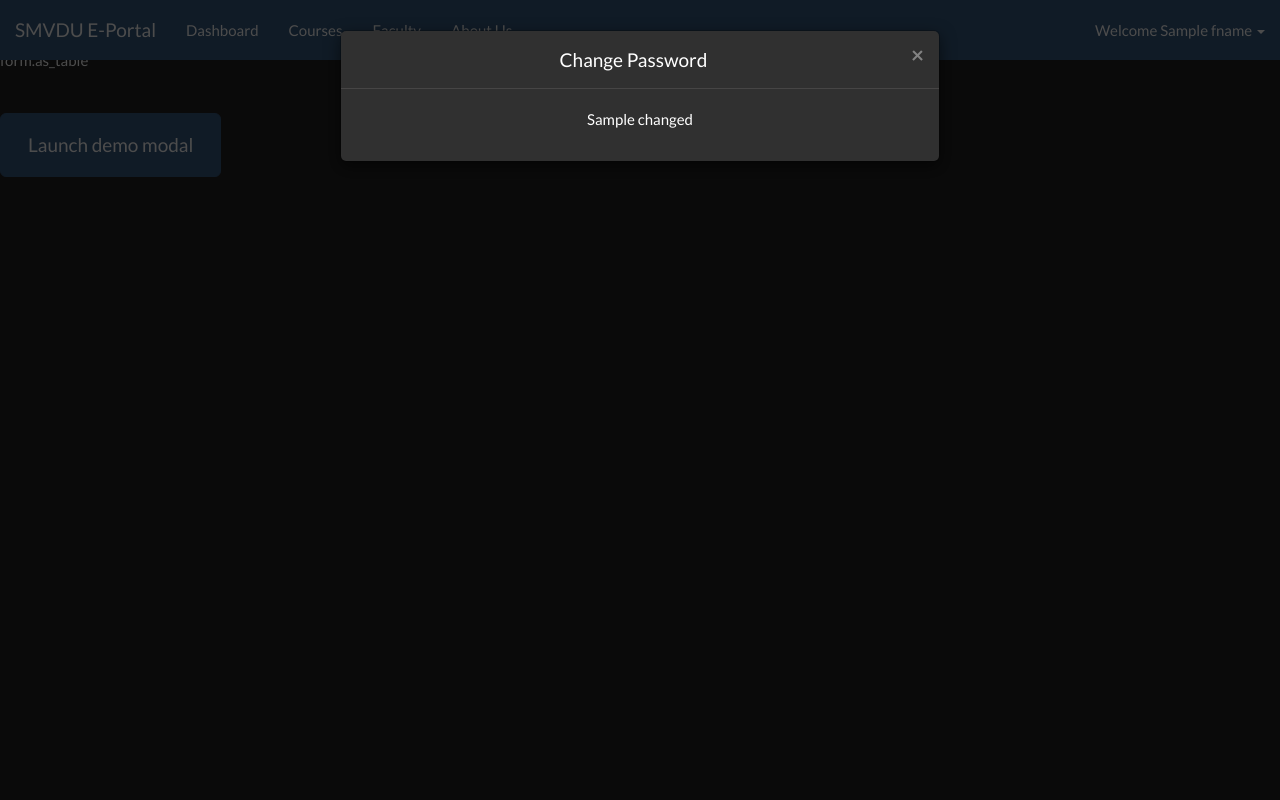
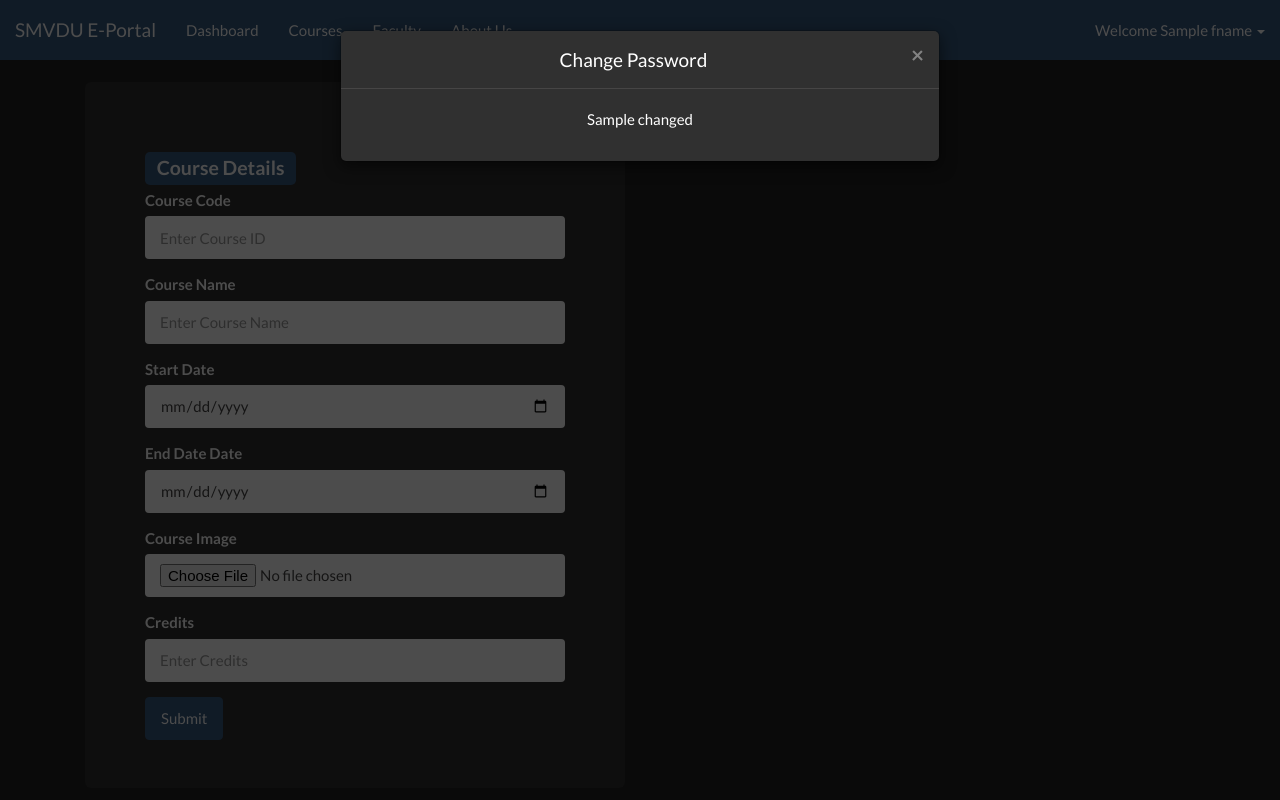
Before and after one commit to mohandutt134/eportal, a Django app: template template/course.html in a window 1280 px wide. Run offline with Django 3.2, Linux system fonts and the light colour scheme; the template is opened without the code that fills it: most values are stand-ins (such as "Sample title", 1, 10 or a date in 2020); parts of the project's set-up code (start-up, migrations or seed data) failed here and were passed over; some libraries are stand-ins or nearby versions.

Commit message:
course_error

```diff
--- a/smvdu_portal/settings.py
+++ b/smvdu_portal/settings.py
@@ -37,6 +37,8 @@ INSTALLED_APPS = (
     'django.contrib.messages',
     'django.contrib.staticfiles',
     'student',
+    'course',
+
 )
 
 MIDDLEWARE_CLASSES = (
--- a/smvdu_portal/urls.py
+++ b/smvdu_portal/urls.py
@@ -8,7 +8,7 @@ urlpatterns = patterns('',
     url(r'^index$', 'student.views.home', name='home'),
     # url(r'^blog/', include('blog.urls')),
      url(r'^login$', 'student.views.login', name='login'),
-     url(r'^courses$', 'student.views.courses', name='courses'),
+     url(r'^course$', 'course.views.course', name='courses'),
     url(r'^admin/', include(admin.site.urls)),
     url(r'^faculty$', 'student.views.faculty', name='faculty'),
     url(r'^about$', 'smvdu_portal.views.about', name='about'),
--- a/static/css/home.css
+++ b/static/css/home.css
@@ -113,3 +113,7 @@ overflow: visible !important;
 
 .datefield input#year { width:2.5em; }
 .datefield input:focus { outline:none; }
+
+.bg-white {
+    background-color: #ffffff;
+}
--- a/template/base.html
+++ b/template/base.html
@@ -108,10 +108,6 @@
         <p class="text-center" >&#128522; <a href="www.smvdu.net.in" style="color:white;">SMVDU</a></p>
     </div>
    </div>
-   <!-- Button trigger modal -->
-<button type="button" class="btn btn-primary btn-lg" data-toggle="modal" data-target="#myModal">
-  Launch demo modal
-</button>
 
 <!-- Modal -->
 <div class="modal fade" id="myModal" tabindex="-1" role="dialog" aria-labelledby="myModalLabel" aria-hidden="true">
--- a/template/course.html
+++ b/template/course.html
@@ -1,11 +1,45 @@
 {% extends 'base.html' %}
-{% block title %}Course{% endblock %}
+{% block title %}{{sucess}}{% endblock %}
 {% block content %}
 {% load staticfiles %}
-<form role="form" method="post">
-	<table>
-		form.as_table
-	</table>
+
+<div class="container">
+    <br>
+    <div class="col-md-6 iPhone-features col-xs-4">
+      <p>{{form.errors}}</p>
+        <div class="jumbotron">
+            <h3 class="form-signin-heading centered"><span class="label label-primary">Course Details</span></h3>
+   <form role="form" method="post" enctype="multipart/form-data">
+             {% csrf_token %}
+  <div class="form-group">
+    <label for="exampleInputEmail1">Course Code</label>
+   <input type="text" name="course_id" class="form-control"  placeholder="Enter Course ID ">
+</div>
+  <div class="form-group">
+    <label for="exampleInputPassword1">Course Name</label>
+     <input type="text" name="course_name" class="form-control"  placeholder="Enter Course Name ">
+    </div>
+    <div class="form-group">
+    <label for="exampleInputFile">Start Date</label>
+     <input type="date" name="start_date" class="form-control"  placeholder="Enter start date ">
+  </div>
+  <div class="form-group">
+    <label for="exampleInputFile">End Date Date</label>
+    <input type="date" name="end_date" class="form-control"  placeholder="Enter end Date ">
+  </div>
+  <div class="form-group">
+    <label for="exampleInputFile">Course Image</label>
+     <input type="file" name="image" class="form-control"  placeholder=" ">
+
+  </div>
+  <div class="form-group">
+    <label for="exampleInputFile">Credits</label>
+     <input type="text" name="credits" class="form-control"  placeholder="Enter Credits ">
+  </div>
+
+   <button type="submit" name="course" class="btn btn-primary">Submit</button>
 </form>
+</div>
 
+</div>    </div>
 {% endblock %}
--- a/template/login_register.html
+++ b/template/login_register.html
@@ -65,7 +65,7 @@
             	</script>
 			    <div class="form-group">
 					    <label for="exampleInputFile">Image</label>
-					    <input type="file" name="R_Image" id="exampleInputFile">
+					    <input type="file" name="R_Image" class="form-control" id="exampleInputFile">
 					    <h6></h6>
   				</div>
   				<!--radio button selection -->
```
Also changed, not shown: course/form.py (deleted, +0 -10 lines), course/models.py (+7 -1 lines), course/views.py (+26 -2 lines), 1 other file.
